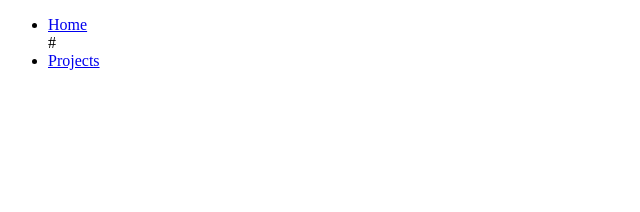
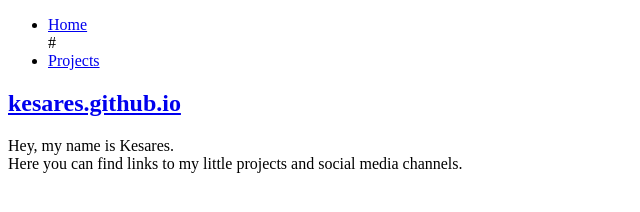
Before and after one commit to Kesares/kesares.github.io, a plain HTML site: page index.html in a window 1280 px wide. Shown: the whole page, without its empty margins (0-640 px from the left). Drawn offline with Linux system fonts and the light colour scheme.

Commit message:
Initial commit

```diff
--- a/index.html
+++ b/index.html
@@ -2,6 +2,7 @@
 <html lang="en">
 <head>
     <meta charset="UTF-8">
+    <meta http-equiv="X-UA-Compatible" content="IE=edge">
     <meta name="viewport" content="width=device-width, initial-scale=1">
     <link rel="stylesheet" href="#">
     <title>kesares.github.io</title>
@@ -11,7 +12,7 @@
     <nav class="menu">
         <ul>
             <li><a href="./index.html">Home</a></li>#
-            <li><a href="src/pages#">Projects</a></li>
+            <li><a href="src/pages/#">Projects</a></li>
         </ul>
     </nav>
 </header>
@@ -19,8 +20,9 @@
     <aside>
 
     </aside>
-    <section>
-
+    <section class="content">
+        <h1><a href="index.html">kesares.github.io</a></h1>
+        <p>Hey, my name is Kesares.<br/>Here you can find links to my little projects and social media channels.</p>
     </section>
 </main>
 <footer>
--- /dev/null
+++ b/src/css/root_style.css
@@ -0,0 +1,12 @@
+:root {
+    --background-color1: #1A1A1A;
+    --background-color2: #2E2E2E;
+}
+
+html, body {
+    background-color: var(--background-color1);
+}
+
+header {
+    background-color: var(--background-color2);
+}
```
Also changed, not shown: src/js/main.js (added).
